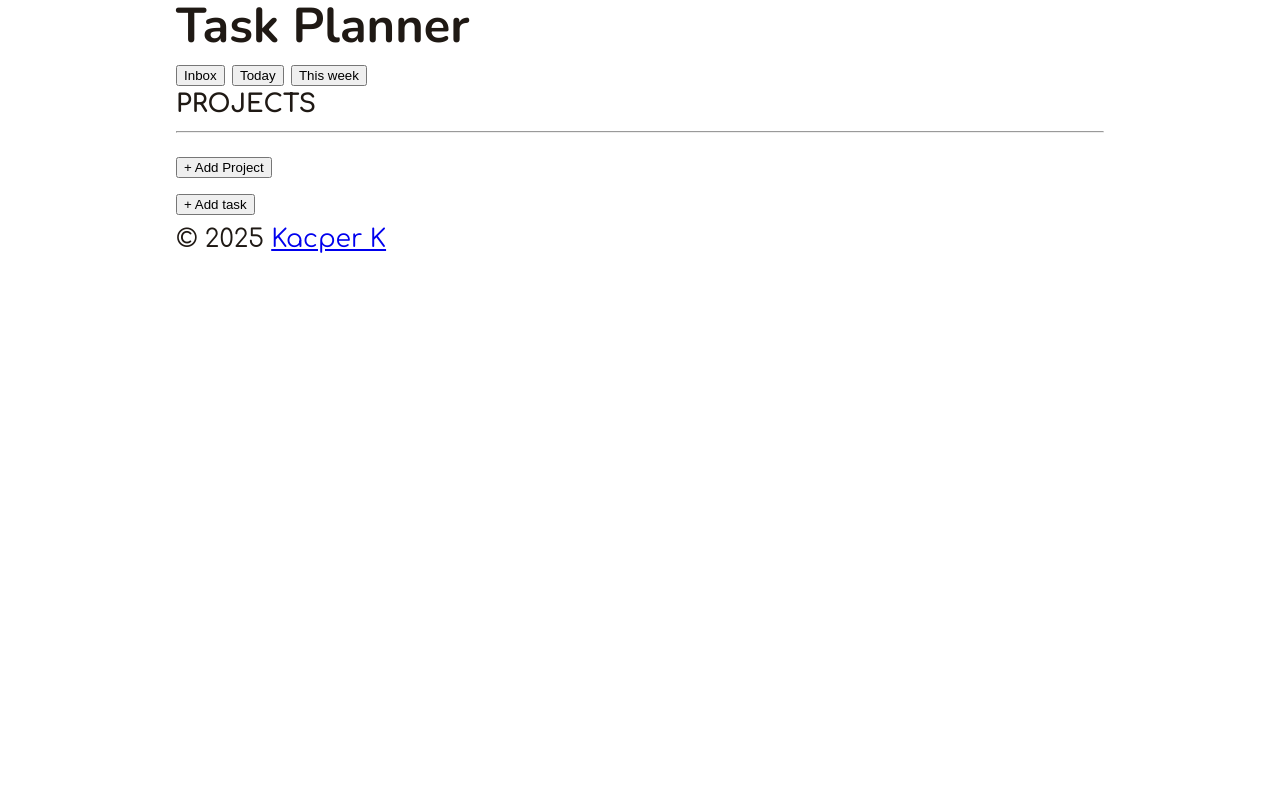
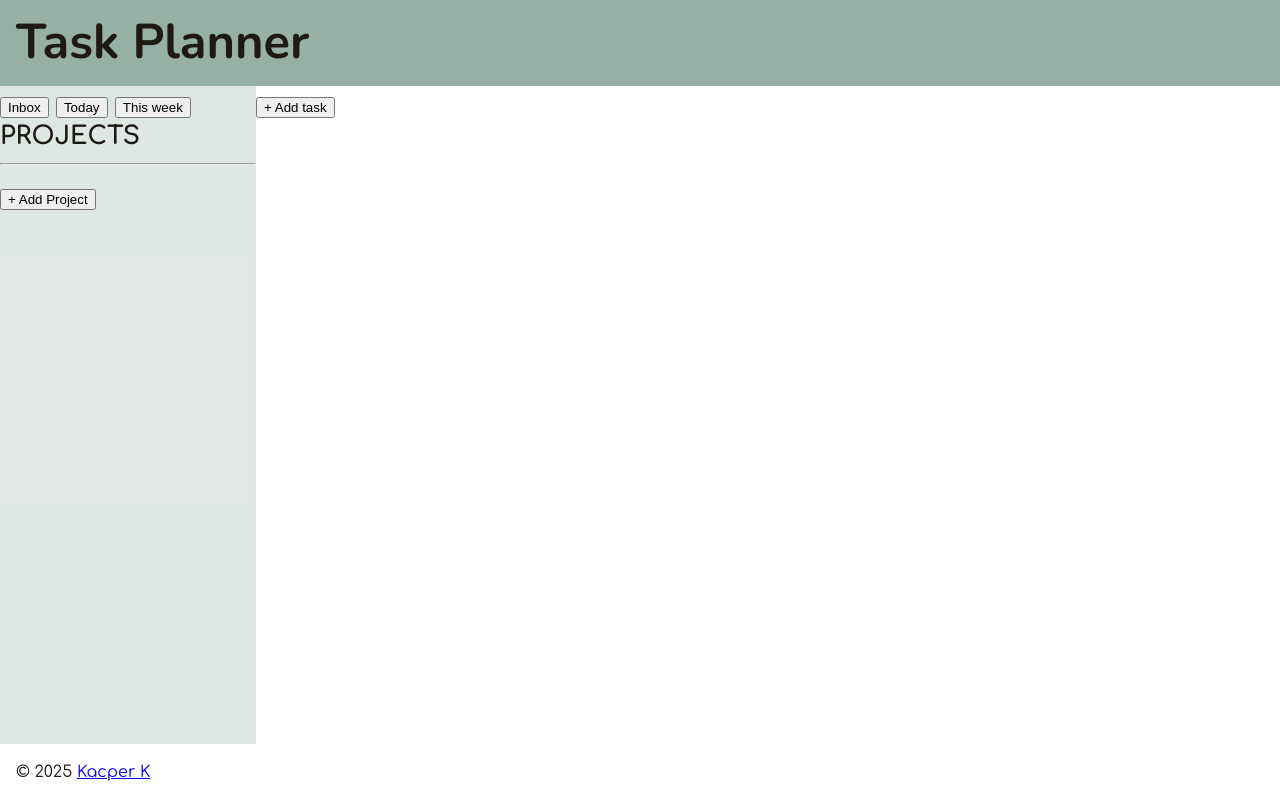
Before and after one commit to kacper-korzen/task-planner, a website built with Vite: page index.html in a window 1280 px wide. Built offline with nearby package versions, Linux system fonts and the light colour scheme.

Commit message:
add styles for website template(header on top, left menu main and full width bottom footer)

```diff
--- a/src/css/style.css
+++ b/src/css/style.css
@@ -1,5 +1,5 @@
 @import "reset.css";
-@import url('https://fonts.googleapis.com/css2?family=Comfortaa:wght@300..700&family=Nunito:ital,wght@0,200..1000;1,200..1000&display=swap');
+@import url("https://fonts.googleapis.com/css2?family=Comfortaa:wght@300..700&family=Nunito:ital,wght@0,200..1000;1,200..1000&display=swap");
 
 :root {
   --clr-text: hsl(25, 20%, 10%);
@@ -8,9 +8,10 @@
   --clr-primary: hsl(1, 56%, 82%);
   --clr-secondary: hsl(44, 12%, 76%);
   --clr-accent: hsl(155, 14%, 64%);
+  --clr-accent-3: hsla(155, 14%, 64%, 0.3);
 
-  --ff-base: 'Comfortaa', serif;
-  --ff-accent: 'Nunito', serif;
+  --ff-base: "Comfortaa", serif;
+  --ff-accent: "Nunito", serif;
 
   --fw-regular: 400;
   --fw-semi-bold: 700;
@@ -29,16 +30,18 @@
 body {
   margin: 0;
   display: flex;
-  place-items: center;
+  place-items: start;
   min-width: 320px;
   min-height: 100vh;
   font-family: var(--ff-base);
   font-size: var(--fs-400);
   line-height: 1.5;
-  color:var(--clr-text);
+  color: var(--clr-text);
 }
 
-h1, h2, h3 {
+h1,
+h2,
+h3 {
   font-family: var(--ff-accent);
   line-height: 1.1;
   text-wrap: balance;
@@ -52,14 +55,8 @@ h2 {
   font-size: var(--fs-600);
 }
 
-h3{
+h3 {
   font-size: var(--fs-500);
-}
-
-.wrapper {
-    width: min(65ch, 100% - 4rem);
-    margin-inline: auto;
-    min-height: 100vh;
 }
 
 .flow > * + * {
@@ -67,8 +64,47 @@ h3{
   margin-top: var(--flow-space, 1em);
 }
 
+.bg-accent {
+  background-color: var(--clr-accent);
+}
 
-.flex-wrapper {
-    display: flex;
-    flex-direction: column;
+.bg-accent-3 {
+  background-color: var(--clr-accent-3);
 }
+
+.bg-secondary {
+  background-color: var(--clr-secondary);
+}
+
+.p-1 {
+  padding: 1rem;
+}
+
+.wrapper {
+  display: grid;
+  grid-template-columns: 0.2fr 0.8fr;
+  grid-template-rows: auto 1fr auto;
+  grid-template-areas:
+    "header header"
+    "menu main"
+    "footer footer";
+  min-height: 100vh;
+  min-width: 100vw;
+}
+
+header {
+  grid-area: header;
+}
+
+aside {
+  grid-area: menu;
+}
+
+main {
+  grid-area: main;
+}
+
+footer {
+  grid-area: footer;
+  font-size: var(--fs-200);
+}
```
Lines whose indentation alone changed are shown as unchanged.
